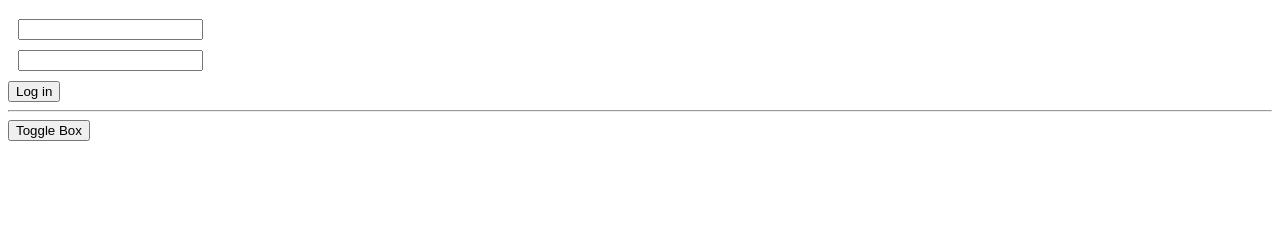
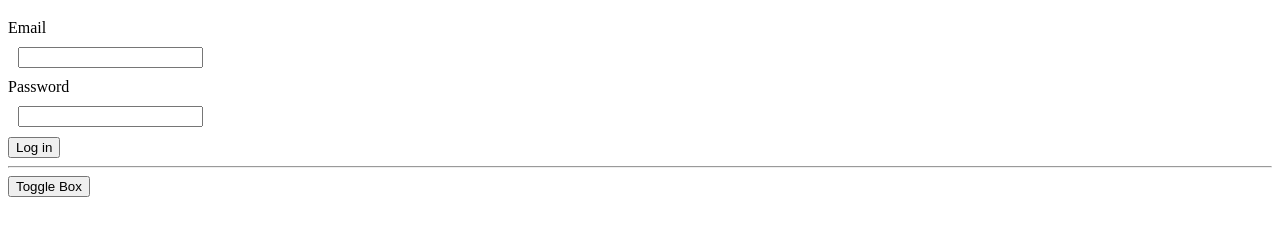
Before and after one commit to maximbelo/vueJsPractice, a plain HTML site: page index.html in a window 1280 px wide. Shown: the part 61-296 px from the top of the page. Drawn offline with nearby package versions, Linux system fonts and the light colour scheme.

Commit message:
Added more components and added props

```diff
--- a/index.html
+++ b/index.html
@@ -56,19 +56,21 @@
 
       app.component("login-form", {
         template: `
-        <form @submit.prevent = 'handleSubmit'>
-          <h1> {{title}} </h1>
-          <input type = 'email' v-model = 'email' />
-          <input type = 'password' v-model = 'password' />
-          <button>Log in</button>
-        </form>
-        `,
-
+              <form @submit.prevent="handleSubmit">
+                <h1> {{title}} </h1>
+                <custom-input type="email" v-bind:label="emailLabel"/>
+                <custom-input type="password" v-bind:label="passwordLabel"/>
+                <button>Log in</button>
+              </form>
+              `,
+        components: ["custom-input"],
         data() {
           return {
             title: "Login Form",
             email: "",
             password: "",
+            emailLabel: "Email",
+            passwordLabel: "Password",
           };
         },
         methods: {
@@ -78,6 +80,16 @@
         },
       });
 
+      app.component("custom-input", {
+        template: `
+              <label>
+                 {{label}}
+                <input type="text">
+              </label>
+                          `,
+
+        props: ["label"],
+      });
       app.mount("#app");
     </script>
   </body>
```
